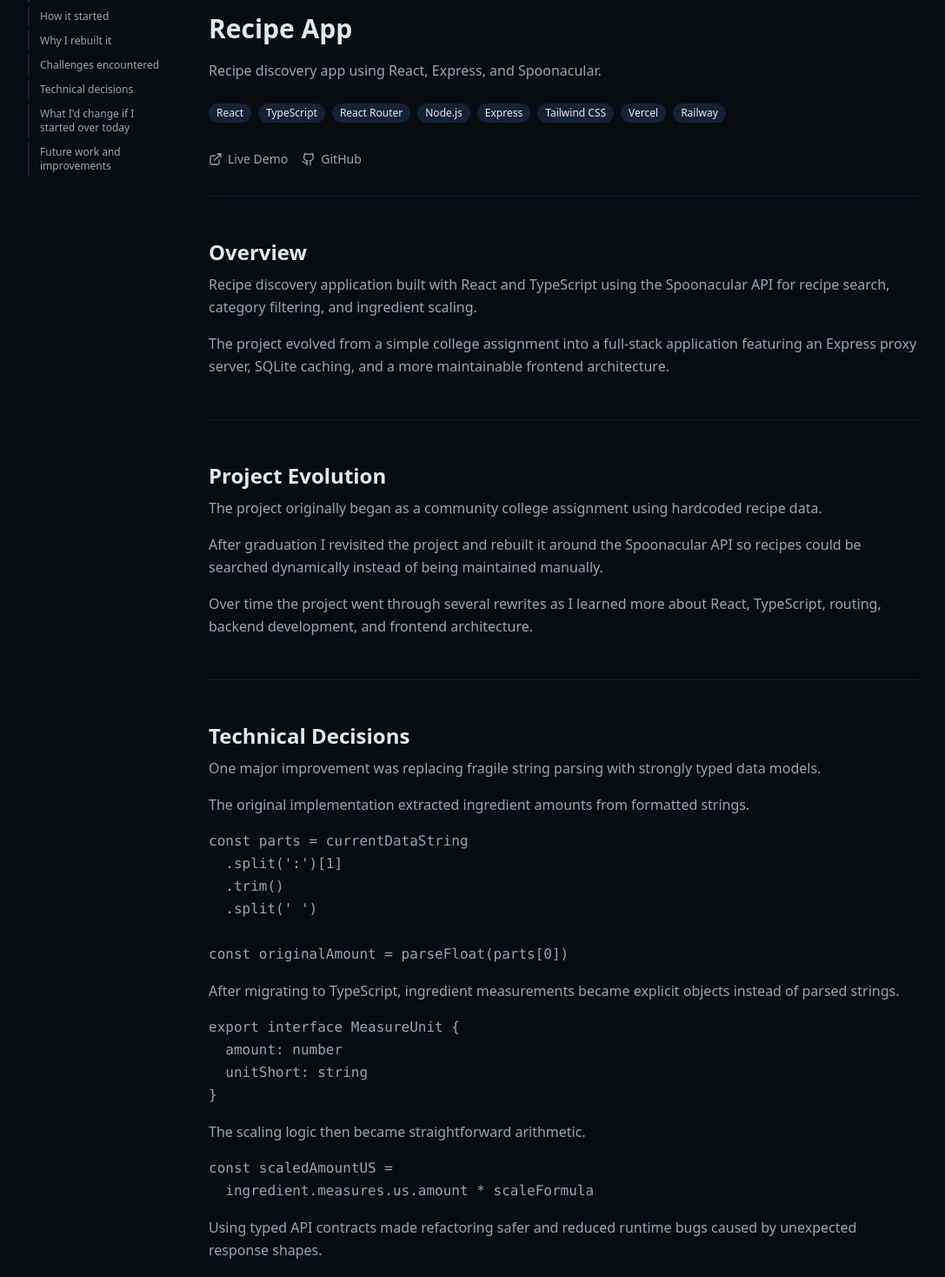
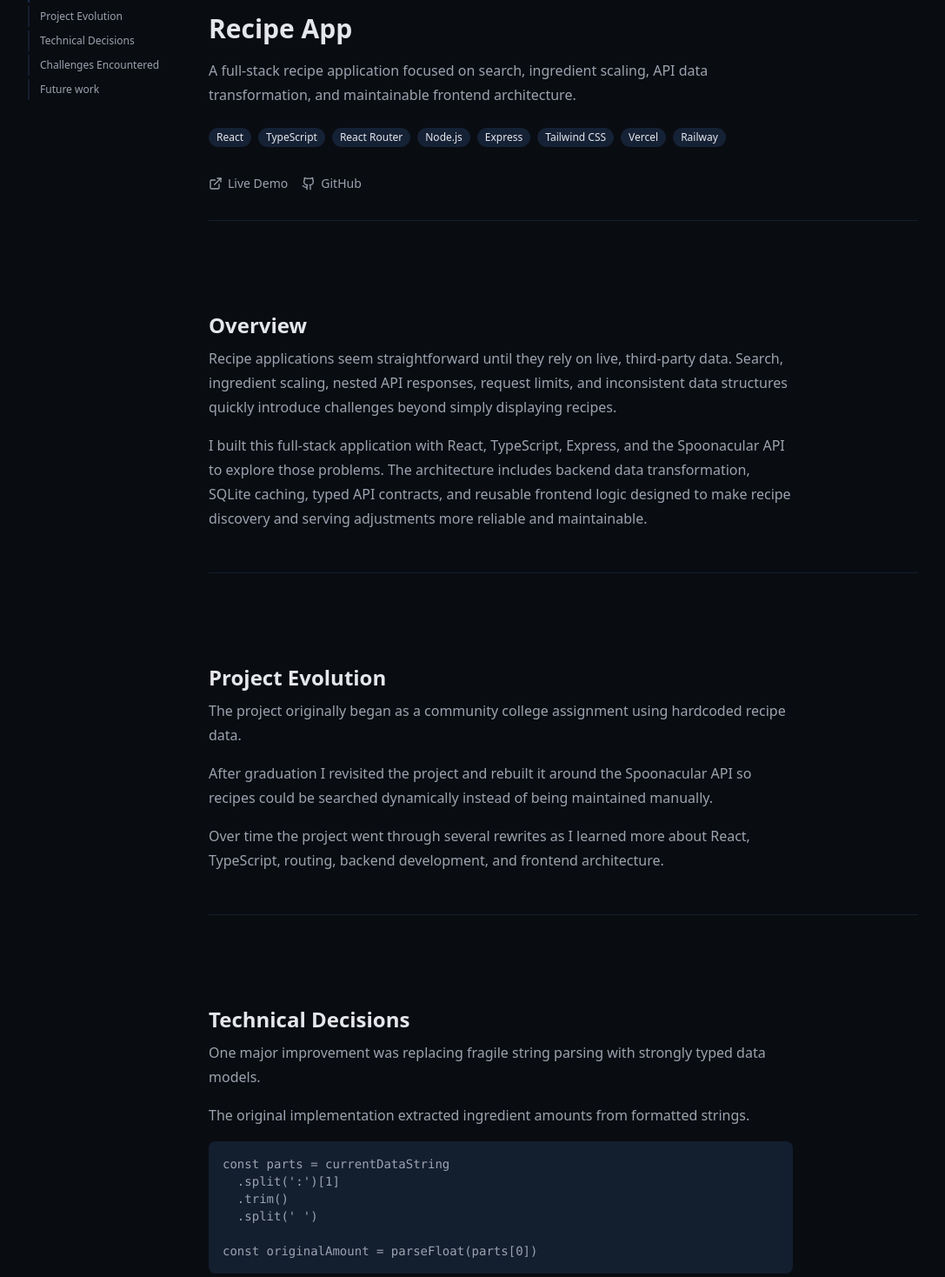
Before and after one commit to aguirreMan/updated-portfolio-website, a React (Vite) app: page /projects/recipe-study in a window 1280 px wide. Shown: the part 162-1630 px from the top of the page at 87% size, without its empty margins (96-1183 px from the left). Built offline with nearby package versions, Linux system fonts and the light colour scheme.

Commit message:
Updated the case study layout to have better architecture

```diff
--- a/src/components/case-study/CaseStudyLayout.tsx
+++ b/src/components/case-study/CaseStudyLayout.tsx
@@ -1,41 +1,67 @@
-import { useState, useEffect } from 'react'
-import { Link, Outlet } from 'react-router-dom'
+import { useState, useEffect, useRef } from 'react'
+import { Link, Outlet, useLocation } from 'react-router-dom'
+import { MDXProvider } from '@mdx-js/react'
 import { ArrowLeft } from 'lucide-react'
+import { mdxComponents } from '@/components/case-study/mdxComponents'
 
-const sections = [
-  { id: 'overview', label: 'Overview' },
-  { id: 'origin', label: 'How it started' },
-  { id: 'evolution', label: 'Why I rebuilt it' },
-  { id: 'challenges', label: 'Challenges encountered' },
-  { id: 'decisions', label: 'Technical decisions' },
-  { id: 'differently', label: "What I'd change if I started over today" },
-  { id: 'future', label: 'Future work and improvements' }
-]
+/**
+ * Shorter rail labels for headings that overflow the w-40 sidebar.
+ * Any id not listed falls back to the section's own <h2> text, so this
+ * stays small on purpose — the headings are the source of truth.
+ */
+const NAV_LABELS: Record<string, string> = {
+  differently: 'If I started over',
+  future: 'Future work',
+}
+
+type Section = { id: string; label: string }
 
 export default function CaseStudyLayout() {
-  const [activeSection, setActiveSection] = useState('overview')
+  const { pathname } = useLocation()
+  const contentRef = useRef<HTMLDivElement>(null)
+  const [sections, setSections] = useState<Section[]>([])
+  const [activeSection, setActiveSection] = useState('')
 
   useEffect(() => {
     window.scrollTo(0, 0)
-  }, [])
 
-  useEffect(() => {
-    const observer = new IntersectionObserver((entries) => {
+    // Derive the rail from what the case study actually rendered. Child
+    // effects and DOM commit both precede this, so the sections exist.
+    // Studies opt into whichever sections they have — no hardcoded list to
+    // drift out of sync, and order always matches the page.
+    const elements = Array.from(
+      contentRef.current?.querySelectorAll<HTMLElement>('section[id]') ?? []
+    )
+
+    setSections(
+      elements.map((element) => ({
+        id: element.id,
+        label:
+          NAV_LABELS[element.id] ??
+          element.querySelector('h2')?.textContent?.trim() ??
+          element.id,
+      }))
+    )
+    setActiveSection(elements[0]?.id ?? '')
+
+    // rootMargin rather than a threshold: threshold is a ratio of the target,
+    // so a section several viewports tall can never reach a 0.15 ratio and the
+    // highlight sticks. This tracks whatever crosses the top reading band,
+    // offset by the scroll-mt-24 (96px) the sections use.
+    const observer = new IntersectionObserver(
+      (entries) => {
         const visible = entries
-        .filter((e) => e.isIntersecting)
+          .filter((entry) => entry.isIntersecting)
           .sort((a, b) => a.boundingClientRect.top - b.boundingClientRect.top)
         if (visible[0]) setActiveSection(visible[0].target.id)
       },
-      { threshold: 0.15 }
+      { rootMargin: '-96px 0px -65% 0px' }
     )
 
-    sections.forEach(({ id }) => {
-      const element = document.getElementById(id)
-      if (element) observer.observe(element)
-    })
+    elements.forEach((element) => observer.observe(element))
 
     return () => observer.disconnect()
-    }, [])
+  }, [pathname])
 
   return (
     <div className='min-h-screen px-6 py-20'>
@@ -48,6 +74,7 @@
         </Link>
 
         <div className='flex gap-12'>
+          {sections.length > 0 && (
             <aside className='hidden md:block w-40 flex-shrink-0'>
               <nav className='sticky top-24 flex flex-col gap-1'>
                 {sections.map(({ id, label }) => {
@@ -58,7 +85,9 @@
                       href={`#${id}`}
                       aria-current={isActive ? 'location' : undefined}
                       className={`text-xs border-l-2 pl-3 py-1 transition-all duration-200 ${
-                        isActive ? 'text-foreground border-primary' : 'text-muted-foreground border-border hover:text-foreground'
+                        isActive
+                          ? 'text-foreground border-primary'
+                          : 'text-muted-foreground border-border hover:text-foreground'
                       }`}
                     >
                       {label}
@@ -67,9 +96,12 @@
                 })}
               </nav>
             </aside>
+          )}
 
-            <div className='flex-1 min-w-0'>
+          <div ref={contentRef} className='flex-1 min-w-0'>
+            <MDXProvider components={mdxComponents}>
               <Outlet />
+            </MDXProvider>
           </div>
         </div>
       </div>
--- /dev/null
+++ b/src/components/case-study/mdxComponents.tsx
@@ -0,0 +1,75 @@
+import type { ComponentProps } from 'react'
+
+/**
+ * Styling for markdown elements compiled by MDX.
+ *
+ * Markdown can't carry classNames, so every intrinsic element MDX emits is
+ * mapped here. This mirrors the inline classes used by the .tsx case studies
+ * so an .mdx study renders identically to a hand-written one.
+ *
+ * Only applies to MDX-compiled markdown — plain JSX inside a .tsx file is
+ * unaffected by this map.
+ */
+export const mdxComponents = {
+  // Wraps the entire MDX document, matching the outer spacing the .tsx
+  // studies get from their own <div className='flex flex-col gap-14'>.
+  wrapper: (props: ComponentProps<'div'>) => (
+    <div className='flex flex-col gap-14' {...props} />
+  ),
+
+  p: (props: ComponentProps<'p'>) => (
+    <p className='text-muted-foreground leading-7 max-w-2xl' {...props} />
+  ),
+
+  ul: (props: ComponentProps<'ul'>) => (
+    <ul className='list-disc pl-5 space-y-2 text-muted-foreground leading-7 max-w-2xl' {...props} />
+  ),
+
+  ol: (props: ComponentProps<'ol'>) => (
+    <ol className='list-decimal pl-5 space-y-2 text-muted-foreground leading-7 max-w-2xl' {...props} />
+  ),
+
+  li: (props: ComponentProps<'li'>) => <li className='pl-1' {...props} />,
+
+  h3: (props: ComponentProps<'h3'>) => (
+    <h3 className='text-foreground font-medium mt-8 mb-2' {...props} />
+  ),
+
+  h4: (props: ComponentProps<'h4'>) => (
+    <h4 className='text-foreground font-medium mt-6 mb-2' {...props} />
+  ),
+
+  strong: (props: ComponentProps<'strong'>) => (
+    <strong className='text-foreground font-medium' {...props} />
+  ),
+
+  a: (props: ComponentProps<'a'>) => (
+    <a
+      className='text-foreground underline underline-offset-4 hover:text-primary transition-colors'
+      {...props}
+    />
+  ),
+
+  blockquote: (props: ComponentProps<'blockquote'>) => (
+    <blockquote
+      className='border-l-2 border-border pl-4 italic text-muted-foreground max-w-2xl'
+      {...props}
+    />
+  ),
+
+  // Inline code. The [&>code] resets on `pre` below undo this styling for
+  // fenced blocks, since MDX emits both as <code>.
+  code: (props: ComponentProps<'code'>) => (
+    <code
+      className='rounded bg-muted px-1.5 py-0.5 text-sm font-mono text-foreground'
+      {...props}
+    />
+  ),
+
+  pre: (props: ComponentProps<'pre'>) => (
+    <pre
+      className='bg-muted rounded-lg p-4 my-4 overflow-x-auto text-sm max-w-2xl [&>code]:bg-transparent [&>code]:p-0 [&>code]:rounded-none'
+      {...props}
+    />
+  ),
+}
--- a/src/components/pages/case-studies/Recipe.mdx
+++ b/src/components/pages/case-studies/Recipe.mdx
@@ -4,7 +4,7 @@
 <CaseStudyHeader
   projectType="Full Stack Application"
   title="Recipe App"
-  summary="Recipe discovery app using React, Express, and Spoonacular."
+  summary="A full-stack recipe application focused on search, ingredient scaling, API data transformation, and maintainable frontend architecture."
   stack={[
     'React',
     'TypeScript',
@@ -24,13 +24,9 @@
   title="Overview"
 >
 
-Recipe discovery application built with React and TypeScript using the
-Spoonacular API for recipe search, category filtering, and ingredient
-scaling.
+Recipe applications seem straightforward until they rely on live, third-party data. Search, ingredient scaling, nested API responses, request limits, and inconsistent data structures quickly introduce challenges beyond simply displaying recipes.
 
-The project evolved from a simple college assignment into a full-stack
-application featuring an Express proxy server, SQLite caching, and a more
-maintainable frontend architecture.
+I built this full-stack application with React, TypeScript, Express, and the Spoonacular API to explore those problems. The architecture includes backend data transformation, SQLite caching, typed API contracts, and reusable frontend logic designed to make recipe discovery and serving adjustments more reliable and maintainable.
 
 </CaseStudySection>
 
```
Lines whose indentation alone changed are shown as unchanged.
